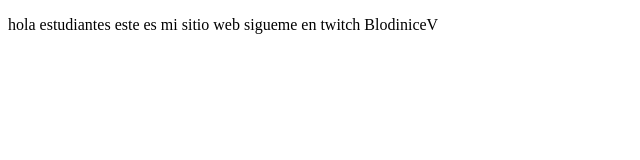
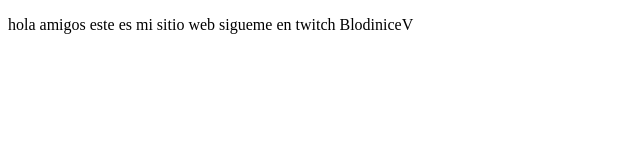
Before and after one commit to Estebanmj99/proyectoDemoCursoPrework, a plain HTML site: page index.html in a window 1280 px wide. Shown: the full height of the page, 0-640 px from the left. Drawn offline with Linux system fonts and the light colour scheme.

Commit message:
cambios agregados solo la palabra amigos

```diff
--- a/index.html
+++ b/index.html
@@ -8,7 +8,7 @@
 </head>
 <body>
     <p>
-        hola estudiantes este es mi sitio web sigueme en twitch BlodiniceV
+        hola amigos este es mi sitio web sigueme en twitch BlodiniceV
     </p>
 </body>
 </html>
```
